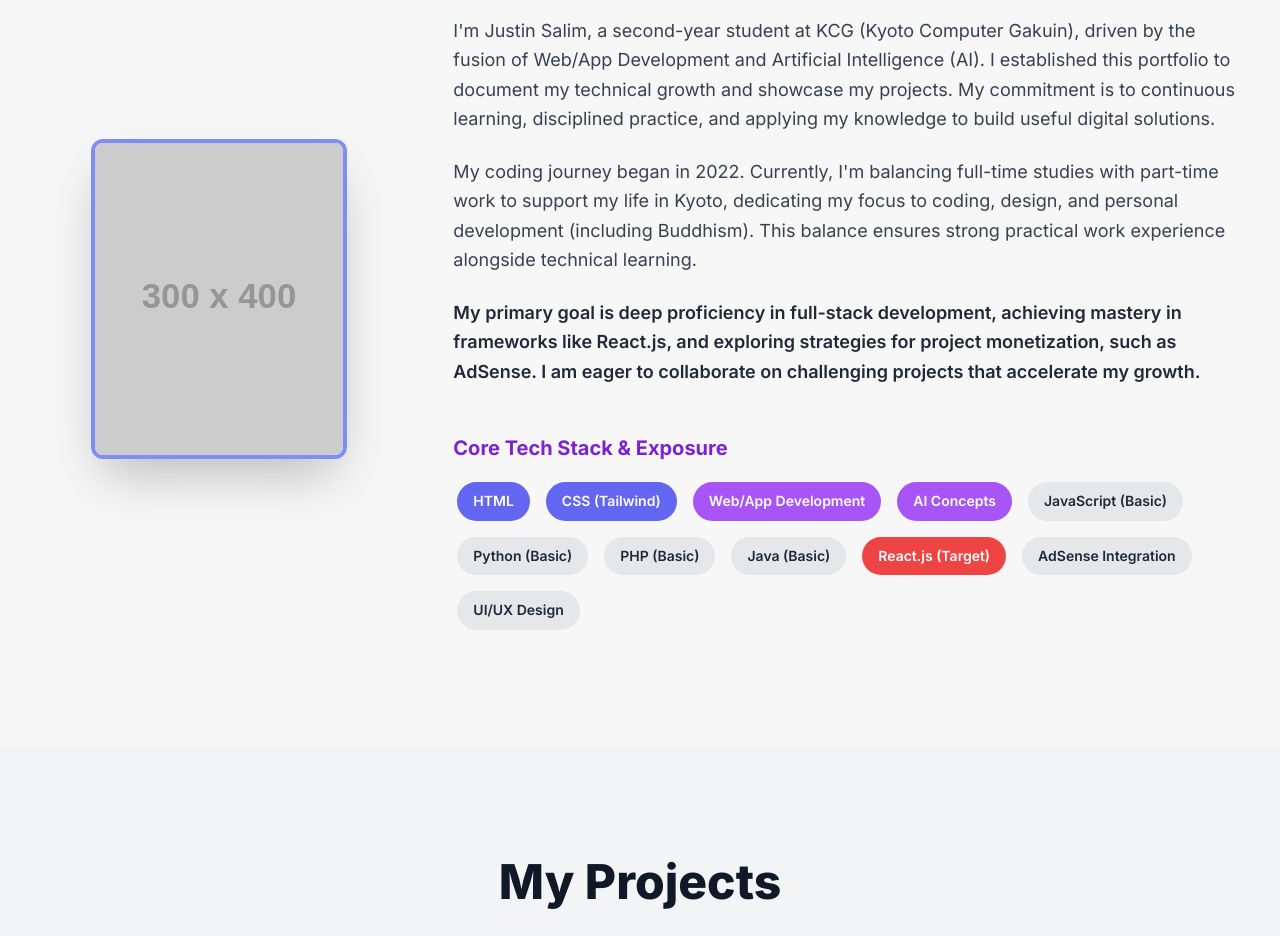
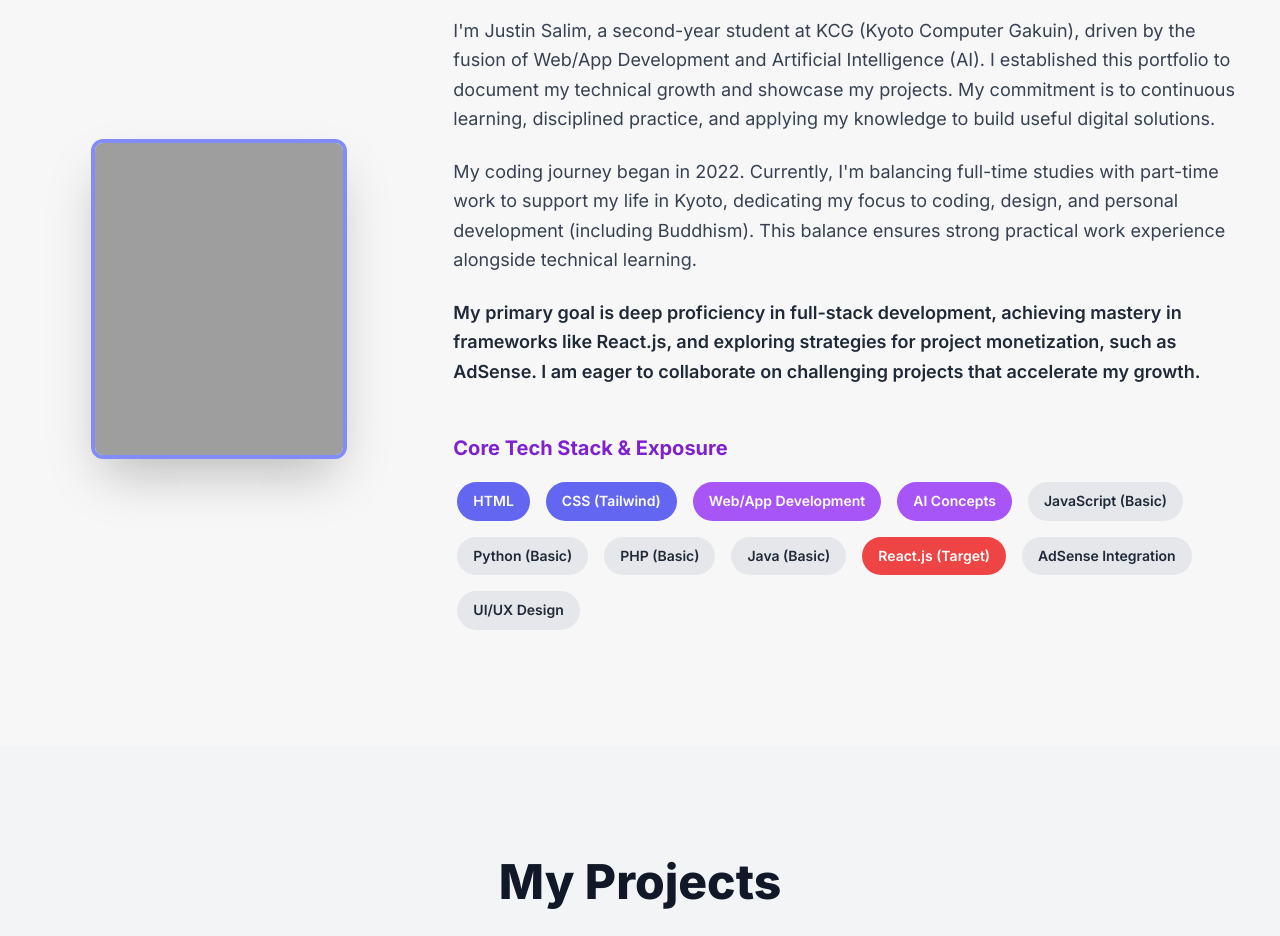
Before and after one commit to justinsalimdev/X001, a plain HTML site: page index.html in a window 1280 px wide. Shown: the part 1060-1996 px from the top of the page. Drawn offline with nearby package versions, Linux system fonts and the light colour scheme; the site is published under a folder, as on GitHub Pages, so addresses that start at the root find nothing; placeholder pictures from the web are drawn by us.

Commit message:
Update index.html

```diff
--- a/index.html
+++ b/index.html
@@ -116,7 +116,7 @@
                 <!-- Left Column: Image -->
                 <div class="md:col-span-1 flex justify-center">
                     <img
-                        src="/profile picture.png"
+                        src="profile picture.png"
                         alt="Profile Picture of Justin Salim"
                         class="w-64 h-80 object-cover rounded-xl shadow-2xl border-4 border-indigo-400 transform transition duration-500 hover:scale-105"
                         onerror="this.src='https://placehold.co/300x400/8b5cf6/ffffff?text=Profile+Load+Error'"
```
